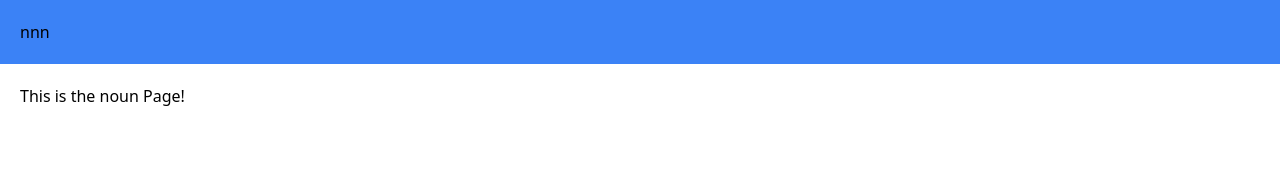
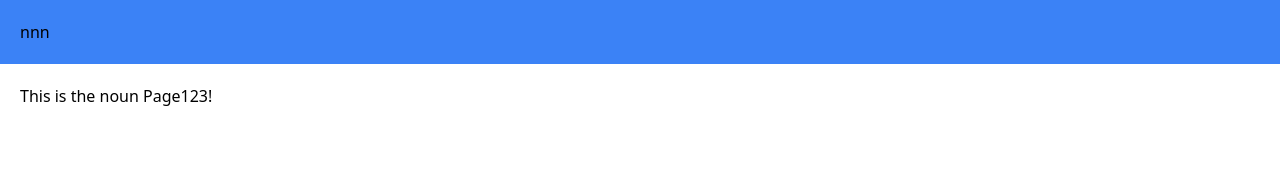
Before and after one commit to Scientific-Research/mk004-nextjs, a Next.js app: page /nouns in a window 1280 px wide. Shown: the top 174 px of the page. Built offline with nearby package versions, Linux system fonts and the light colour scheme.

Commit message:
home page and noun page are working!

```diff
--- a/app/nouns/page.tsx
+++ b/app/nouns/page.tsx
@@ -1,7 +1,7 @@
 import React from "react";
 
 function Nouns() {
-  return <div>This is the noun Page!</div>;
+  return <div>This is the noun Page123!</div>;
 }
 
 export default Nouns;
```
